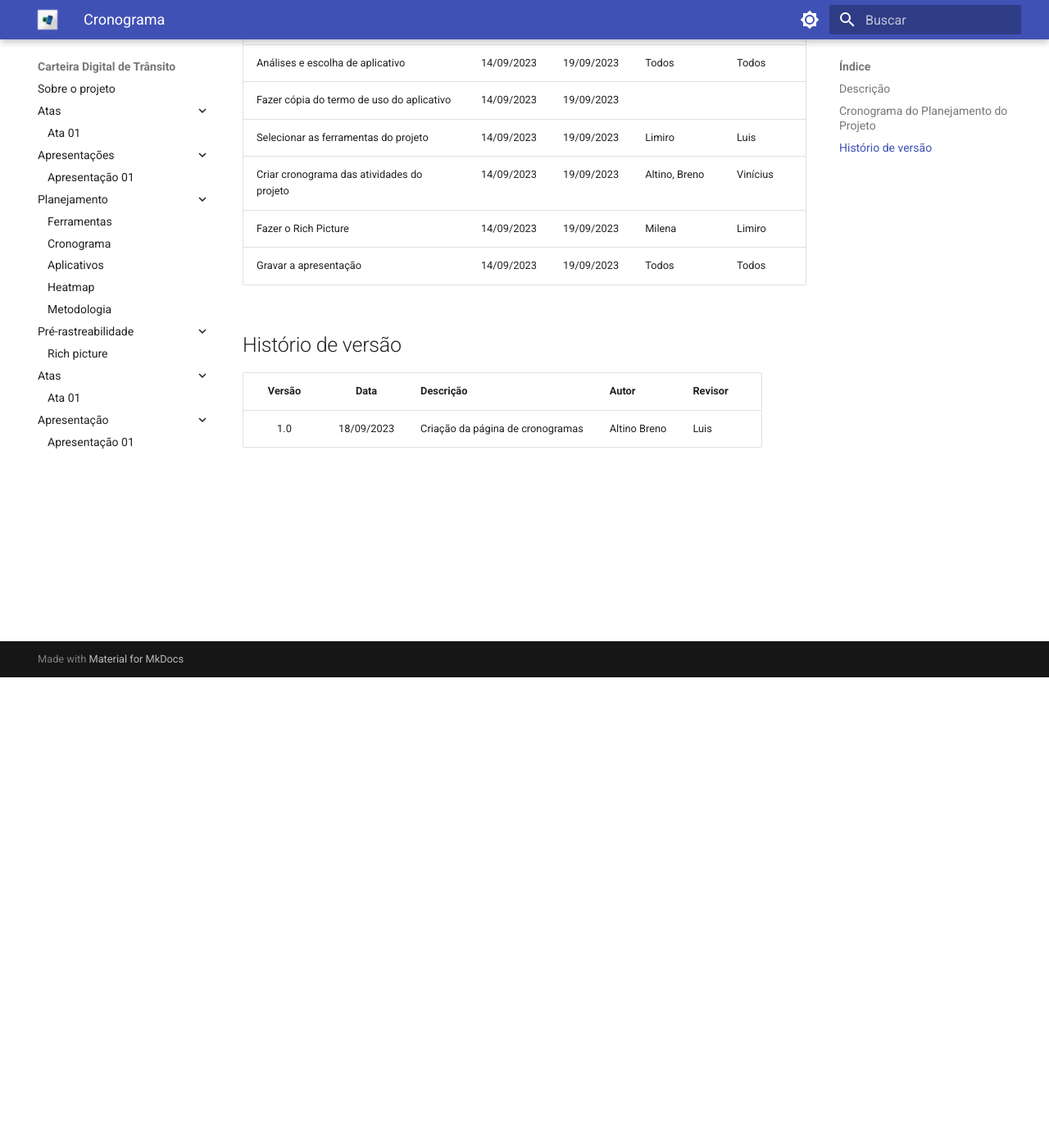
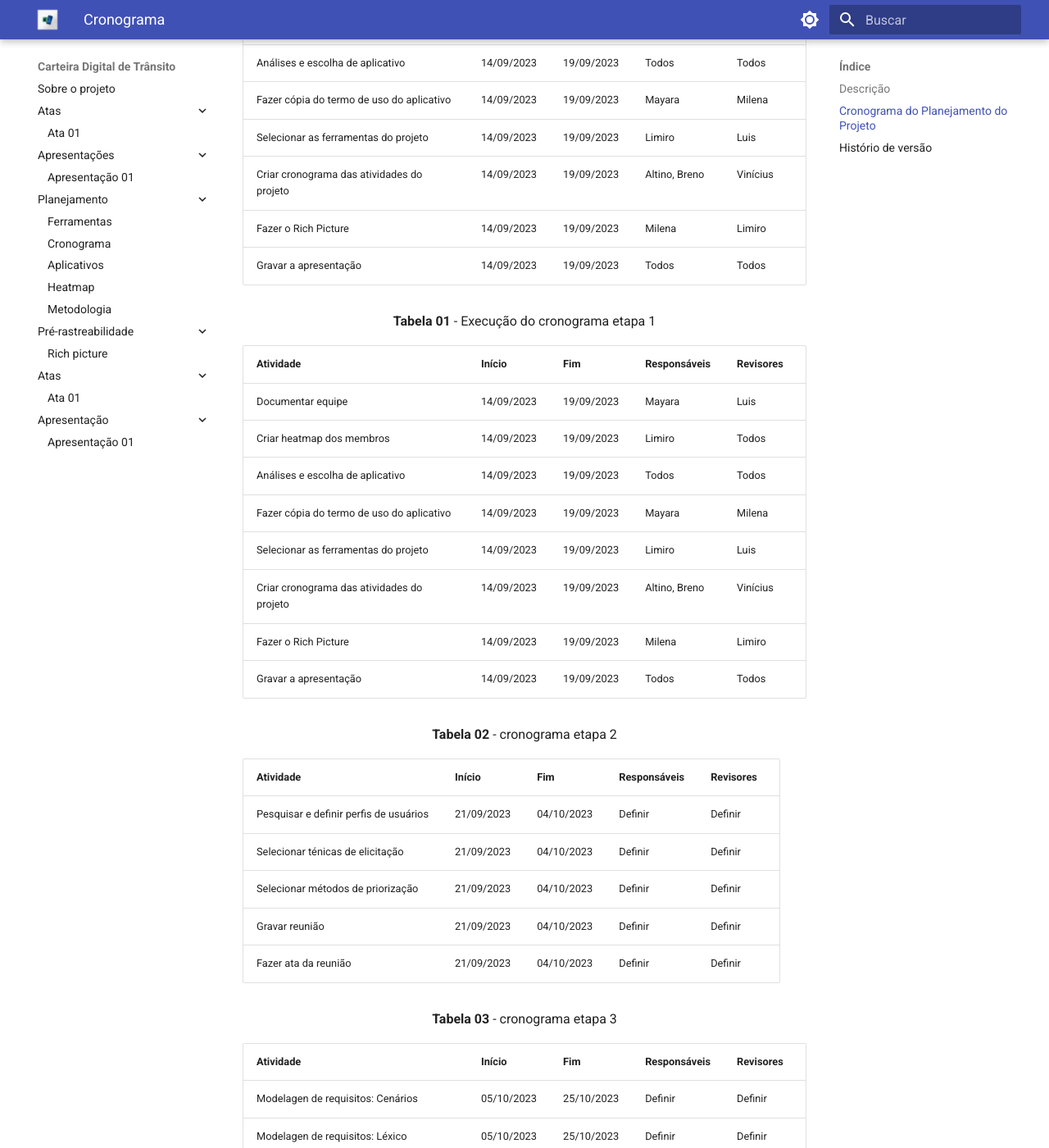
Before and after one commit to Requisitos-de-Software/2023.2-Carteira_Digital_de_Transito, an MkDocs documentation site: the page built from docs/planejamento/cronograma.md, in a window 1280 px wide and 1400 px high, scrolled down 574 px. Shown: the whole window at 82% size. Built offline with MkDocs 1.6.1 and Material for MkDocs 9.7.7, drawn with Linux system fonts in a browser that asks for light colours; some of the changed text lies outside the part shown.

Commit message:
Update cronograma.md

```diff
--- a/docs/planejamento/cronograma.md
+++ b/docs/planejamento/cronograma.md
@@ -10,21 +10,97 @@
 
 ## Cronograma do Planejamento do Projeto
 
-<p align="center"><b>Tabela 01</b> - cronograma etapa 1</p>
+
+
+<p align="center"><b>Tabela 01</b> - Planejamento do cronograma etapa 1</p>
 
 | **Atividade** | **Início** | **Fim** | **Responsáveis** |  **Revisores** |
 |---------------|------------|---------|------------------|----------------|
-| Documentar equipe         | 14/09/2023| 19/09/2023 | Mayara   |            |
+| Documentar equipe         | 14/09/2023| 19/09/2023 | Mayara   |    Luis        |
 | Criar heatmap dos membros | 14/09/2023| 19/09/2023 | Limiro   | Todos |
 | Análises e escolha de aplicativo     | 14/09/2023| 19/09/2023 | Todos    | Todos |
-| Fazer cópia do termo  de uso do aplicativo    | 14/09/2023| 19/09/2023 |
+| Fazer cópia do termo  de uso do aplicativo    | 14/09/2023| 19/09/2023 | Mayara | Milena |
 | Selecionar as ferramentas  do projeto         | 14/09/2023| 19/09/2023 | Limiro | Luis |
 | Criar cronograma das  atividades do projeto   | 14/09/2023| 19/09/2023 | Altino, Breno | Vinícius |
 | Fazer o Rich Picture      | 14/09/2023| 19/09/2023 | Milena | Limiro |
 | Gravar a apresentação     | 14/09/2023| 19/09/2023 | Todos | Todos |
 
+<p align="center"><b>Tabela 01</b> - Execução do cronograma etapa 1</p>
+
+| **Atividade** | **Início** | **Fim** | **Responsáveis** |  **Revisores** |
+|---------------|------------|---------|------------------|----------------|
+| Documentar equipe         | 14/09/2023| 19/09/2023 | Mayara   |    Luis        |
+| Criar heatmap dos membros | 14/09/2023| 19/09/2023 | Limiro   | Todos |
+| Análises e escolha de aplicativo     | 14/09/2023| 19/09/2023 | Todos    | Todos |
+| Fazer cópia do termo  de uso do aplicativo    | 14/09/2023| 19/09/2023 | Mayara | Milena |
+| Selecionar as ferramentas  do projeto         | 14/09/2023| 19/09/2023 | Limiro | Luis |
+| Criar cronograma das  atividades do projeto   | 14/09/2023| 19/09/2023 | Altino, Breno | Vinícius |
+| Fazer o Rich Picture      | 14/09/2023| 19/09/2023 | Milena | Limiro |
+| Gravar a apresentação     | 14/09/2023| 19/09/2023 | Todos | Todos |
+
+<p align="center"><b>Tabela 02</b> - cronograma etapa 2</p>
+
+| **Atividade** | **Início** | **Fim** | **Responsáveis** |  **Revisores** |
+|---------------|------------|---------|------------------|----------------|
+| Pesquisar e definir perfis de usuários   | 21/09/2023| 04/10/2023 | Definir  |  Definir          |
+| Selecionar ténicas de elicitação | 21/09/2023| 04/10/2023 | Definir |  Definir |
+| Selecionar métodos de priorização     | 21/09/2023| 04/10/2023 | Definir    | Definir |
+| Gravar reunião    | 21/09/2023| 04/10/2023 | Definir | Definir |
+| Fazer ata da reunião       | 21/09/2023| 04/10/2023 | Definir | Definir |
+
+
+<p align="center"><b>Tabela 03</b> - cronograma etapa 3</p>
+
+| **Atividade** | **Início** | **Fim** | **Responsáveis** |  **Revisores** |
+|---------------|------------|---------|------------------|----------------|
+| Modelagen de requisitos: Cenários         | 05/10/2023| 25/10/2023 | Definir   |     Definir       |
+| Modelagen de requisitos: Léxico | 05/10/2023| 25/10/2023 | Definir   | Definir |
+| Modelagen de requisitos: Use case     | 05/10/2023| 25/10/2023 | Definir    | Definir |
+| Modelagen de requisitos: Especificação suplementar | 05/10/2023| 25/10/2023 | Definir | Definir |
+| Gravar reunião    | 05/10/2023| 25/10/2023 | Definir | Definir |
+| Fazer ata da reunião   | 05/10/2023| 25/10/2023 | Definir | Definir |
+
+<p align="center"><b>Tabela 04</b> - cronograma etapa 4</p>
+
+| **Atividade** | **Início** | **Fim** | **Responsáveis** |  **Revisores** |
+|---------------|------------|---------|------------------|----------------|
+| Modelagem de Requisitos - Ágil: Histórias de usuário         | 26/10/2023| 06/11/2023 | Definir   |   Definir         |
+| Modelagem de Requisitos - Ágil: Backlogs  | 26/10/2023| 06/11/2023 | Definir   | Definir |
+| Modelagem de Requisitos - Ágil: NFR Framework | 26/10/2023| 06/11/2023 | Definir    | Definir |
+| Gravar reunião    | 26/10/2023| 06/11/2023 | Definir | Definir |
+| Fazer ata da reunião         |26/10/2023| 06/11/2023 | Definir | Definir |
+
+<p align="center"><b>Tabela 05</b> - cronograma etapa 5.1</p>
+
+| **Atividade** | **Início** | **Fim** | **Responsáveis** |  **Revisores** |
+|---------------|------------|---------|------------------|----------------|
+| Verificação dos requisitos         | 07/11/2023| 13/11/2023 | Definir   |    Definir        |
+| Validação dos requisitos | 07/11/2023| 13/11/2023 | Definir  | Definir |
+| Gravar reunião     | 07/11/2023| 13/11/2023 | Definir    | Definir |
+| Fazer ata da reunião    | 07/11/2023| 13/11/2023 |   Definir |  Definir  |
+
+<p align="center"><b>Tabela 06</b> - cronograma etapa 5.2</p>
+
+| **Atividade** | **Início** | **Fim** | **Responsáveis** |  **Revisores** |
+|---------------|------------|---------|------------------|----------------|
+| Verificação dos requisitos         | 14/11/2023| 29/11/2023 | Definir   |   Definir         |
+| Validação dos requisitos | 14/11/2023| 29/11/2023 | Definir   | Definir |
+| Gravar reunião     | 14/11/2023| 29/11/2023 | Definir    | Definir |
+| Fazer ata da reunião    | 14/11/2023| 29/11/2023 |  Definir    |   Definir |
+
+<p align="center"><b>Tabela 07</b> - cronograma etapa 6</p>
+
+| **Atividade** | **Início** | **Fim** | **Responsáveis** |  **Revisores** |
+|---------------|------------|---------|------------------|----------------|
+| Pós-Rastreabilidade - Gerência   | 14/11/2023| 20/11/2023 | Definir   |     Definir       |
+| Gravar reunião | 14/11/2023| 20/11/2023 | Definir   | Definir |
+| Fazer ata da reunião     | 14/11/2023| 20/11/2023 | Definir    | Definir |
+
+
 ## Histório de versão
 
+<p align="center"><b>Tabela 01</b></p>
+
 | Versão| Data      | Descrição | Autor | Revisor       |
-| :-:   | :-:       | :--       | --    | --            |
+| :-:   | :-:       | :--       | --    | --             |
 | 1.0   |18/09/2023 |Criação da página de cronogramas | Altino Breno | Luis |
```
